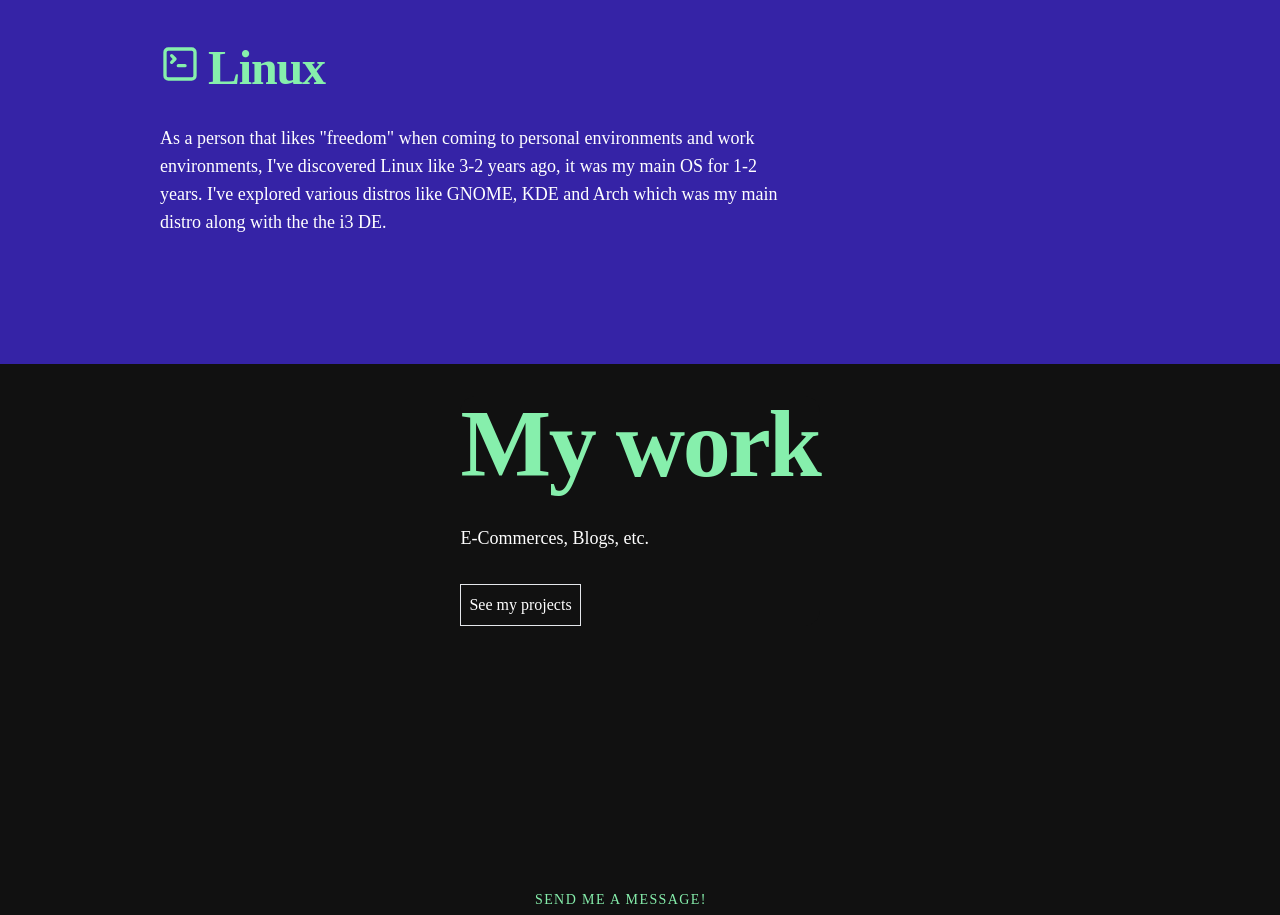
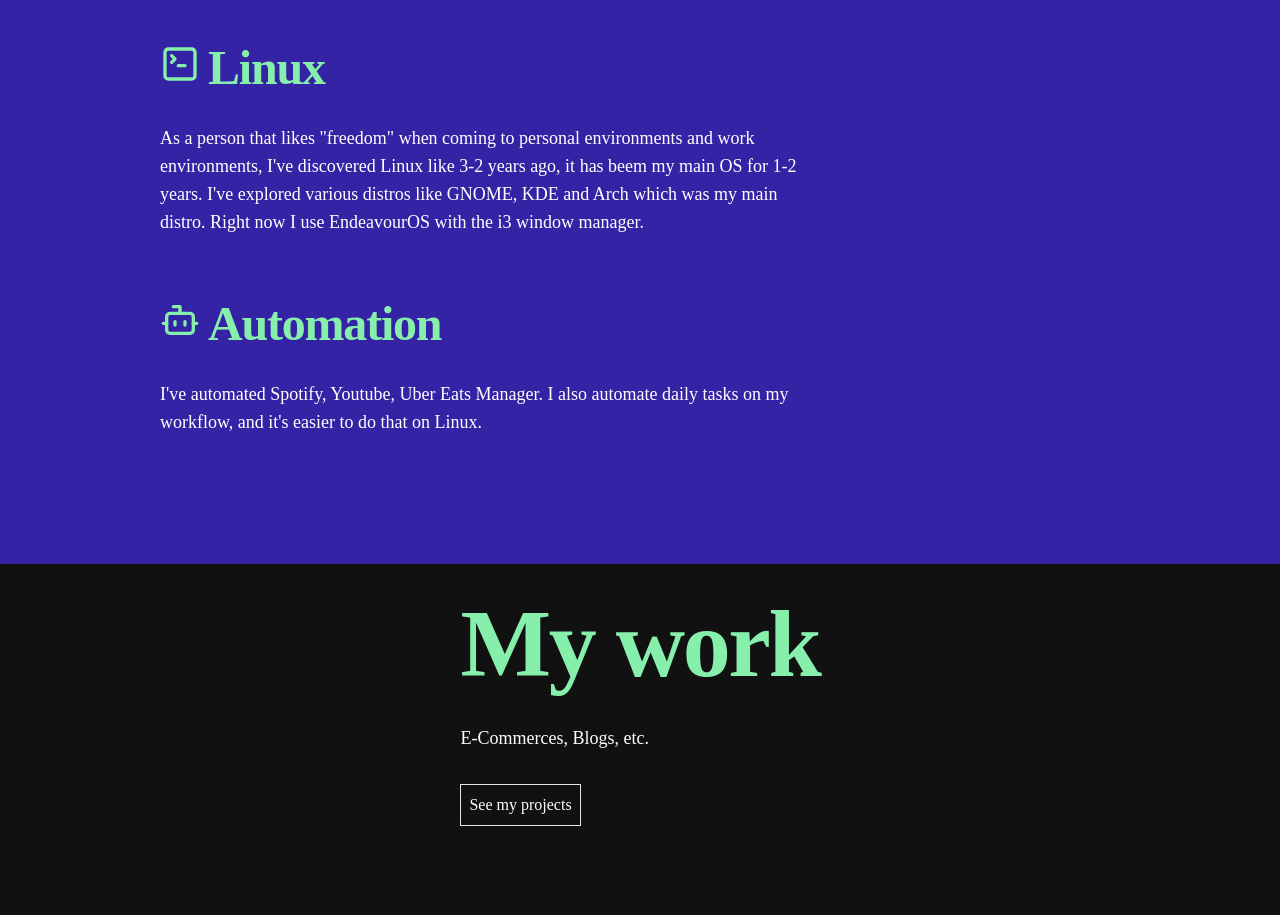
Before and after one commit to stiratto/portfoliovue, a Vue app: page / in a window 1280 px wide. Shown: the part 2940-3855 px from the top of the page. Built offline with nearby package versions, Linux system fonts and the light colour scheme; a web font is replaced by a local one.

Commit message:
added new skill

```diff
--- a/src/components/Skills.vue
+++ b/src/components/Skills.vue
@@ -1,5 +1,5 @@
 <script setup>
-import { Package, Layout, SquareTerminal } from 'lucide-vue-next';
+import { Package, Layout, SquareTerminal, Bot } from 'lucide-vue-next';
 
 </script>
 
@@ -47,9 +47,21 @@ import { Package, Layout, SquareTerminal } from 'lucide-vue-next';
         <p class="text-start">
           As a person that likes "freedom" when coming to personal environments and work
           environments, I've discovered Linux like 3-2 years ago, it
-          was my main OS for 1-2 years. I've explored various distros
+          has beem my main OS for 1-2 years. I've explored various distros
           like GNOME, KDE and Arch which was my main
-          distro along with the the i3 DE.
+          distro. Right now I use EndeavourOS with the i3 window
+          manager.
+        </p>
+      </div>
+      <div class="w-full text-white gap-8 rounded-2xl p-4 flex flex-col justify-center">
+        <h1 class="text-5xl text-green-300 font-bold text-start tracking-tight flex gap-2">
+          <Bot size=40 />
+          Automation
+        </h1>
+        <p class="text-start">
+          I've automated Spotify, Youtube, Uber Eats Manager.
+          I also automate daily tasks on my workflow, and it's easier
+          to do that on Linux.
         </p>
       </div>
     </div>
```
